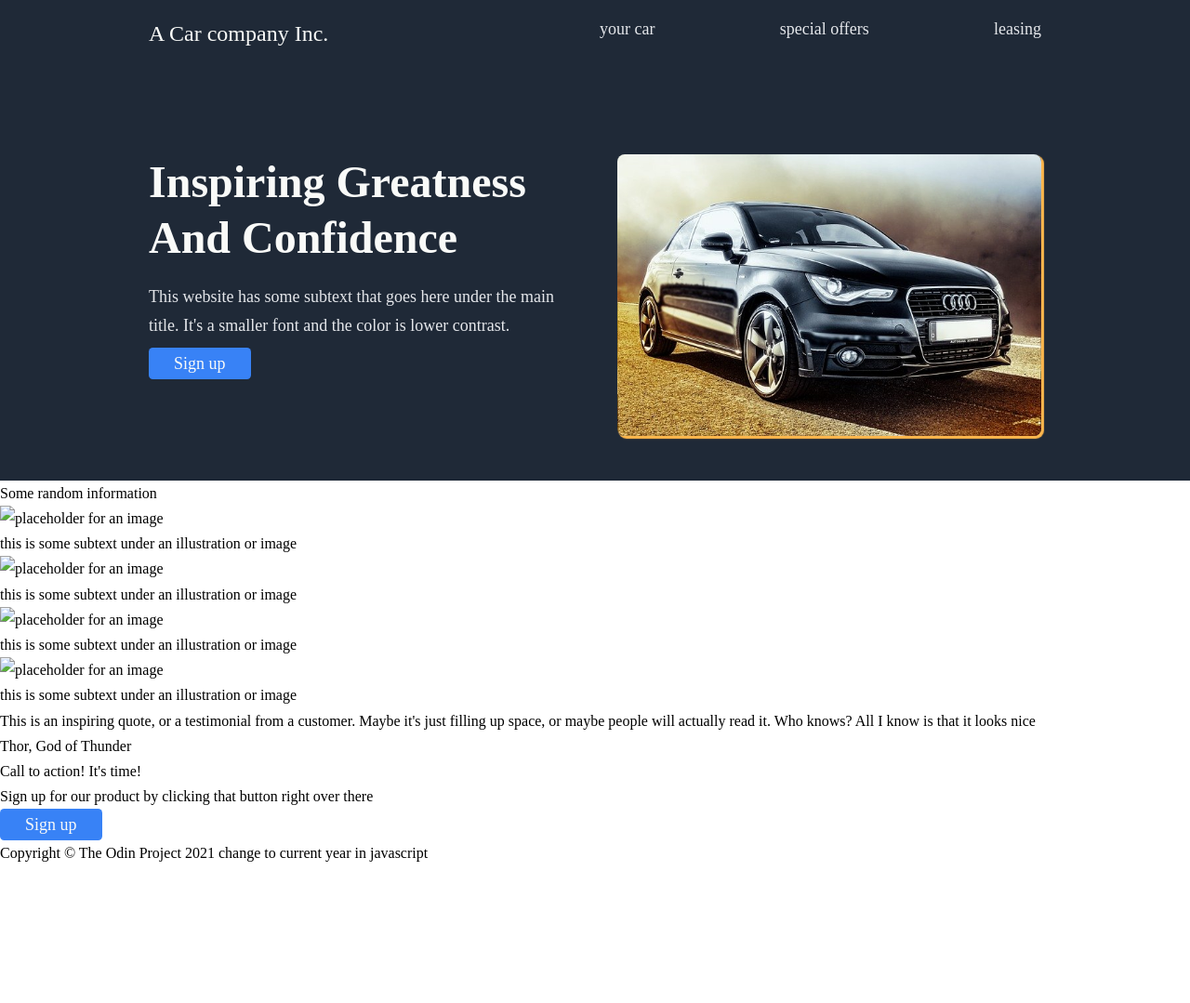
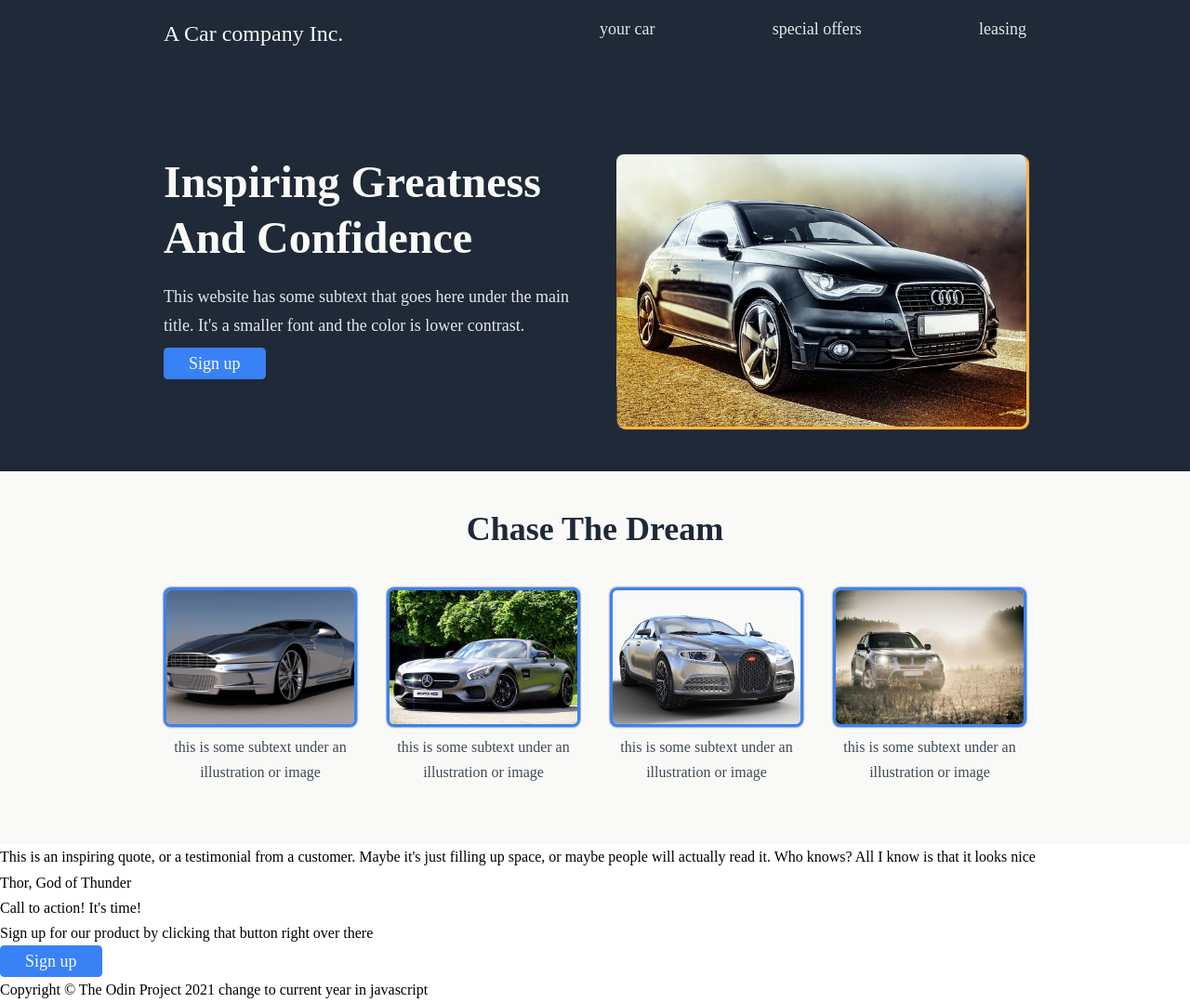
Before and after one commit to krzysztof-kozak/odin-landing-page, a plain HTML site: page index.html in a window 1280 px wide. Shown: the whole page at 93% size. Before the commit the page ends 932 px from the top, so only its background shows below. Drawn offline with Linux system fonts and the light colour scheme.

Commit message:
Style gallery

```diff
--- a/css/style.css
+++ b/css/style.css
@@ -21,9 +21,10 @@
   --fc-cta: #f9faf8;
   --bc-cta: #3882f6;
 
+  --bc-galery: #f9faf8;
   --fs-galery-heading: 2.25rem;
   --fw-galery-heading: 800;
-  --fs-galery-heading: #1f2937;
+  --fc-galery-heading: #1f2937;
 
   --bc-quote: #e5e7eb;
   --fs-quote: 2.25rem;
@@ -40,6 +41,15 @@ body {
 .content {
   max-width: 960px;
   margin: 0 auto;
+  padding: 0 1em;
+}
+
+.button {
+  font-size: var(--fs-button);
+  color: var(--fc-button);
+  background-color: var(--bc-button);
+  padding: 0.1em 1.5em;
+  border-radius: 0.25em;
 }
 
 .header-grid {
@@ -102,14 +112,45 @@ body {
   margin-top: 1em;
 }
 
-.button {
-  font-size: var(--fs-button);
-  color: var(--fc-button);
-  background-color: var(--bc-button);
-  padding: 0.1em 1.5em;
-  border-radius: 0.25em;
-}
-
 .button--hero {
   margin-top: 0.5em;
 }
+
+.gallery-grid {
+  margin-top: 2em;
+}
+
+.gallery-grid {
+  display: grid;
+  gap: 0 2em;
+
+  grid-template-columns: repeat(auto-fit, minmax(150px, 1fr));
+}
+
+.gallery {
+  background-color: var(--bc-galery);
+  padding-top: 2em;
+  padding-bottom: 4em;
+}
+
+.gallery__title {
+  font-size: var(--fs-galery-heading);
+  color: var(--fc-galery-heading);
+  font-weight: var(--fw-hero-heading);
+  text-align: center;
+}
+
+.gallery__img {
+  height: 150px;
+  width: 100%;
+  border: 3px solid #3882f6;
+  border-radius: 0.5em;
+  object-fit: cover;
+  object-position: 50% 80%;
+  box-shadow: 0 0 2px 0px black;
+}
+
+.gallery__text {
+  color: rgb(31 41 55 / 0.85);
+  text-align: center;
+}
--- a/index.html
+++ b/index.html
@@ -35,22 +35,26 @@
 
     <main class="main">
       <section class="gallery">
-        <h2 class="gallery__title">Some random information</h2>
+          <div class="content">
+          <h2 class="gallery__title">Chase The Dream</h2>
+          <div class="gallery-grid">
             <div class="img-container">
-          <img src="" alt="placeholder for an image" />
-          <p>this is some subtext under an illustration or image</p>
+              <img class="gallery__img" src="./assets/gallery1.jpg" alt="a luxorious car model 1" />
+              <p class="gallery__text">this is some subtext under an illustration or image</p>
             </div>
             <div class="img-container">
-          <img src="" alt="placeholder for an image" />
-          <p>this is some subtext under an illustration or image</p>
+              <img class="gallery__img" src="./assets/galery2.jpg" alt="a luxorious car model 2" />
+              <p class="gallery__text">this is some subtext under an illustration or image</p>
             </div>
             <div class="img-container">
-          <img src="" alt="placeholder for an image" />
-          <p>this is some subtext under an illustration or image</p>
+              <img class="gallery__img" src="./assets/gallery3.png" alt="a luxorious car model 3" />
+              <p class="gallery__text">this is some subtext under an illustration or image</p>
             </div>
             <div class="img-container">
-          <img src="" alt="placeholder for an image" />
-          <p>this is some subtext under an illustration or image</p>
+              <img class="gallery__img" src="./assets/galery4.jpg" alt="a luxorious car model 4" />
+              <p class="gallery__text">this is some subtext under an illustration or image</p>
+            </div>
+          </div>
         </div>
         </section>
 
```
Also changed, not shown: assets/galery2.jpg (added), assets/galery4.jpg (added), assets/gallery1.jpg (added), assets/gallery3.png (added), 1 other file. Lines whose indentation alone changed are shown as unchanged.
